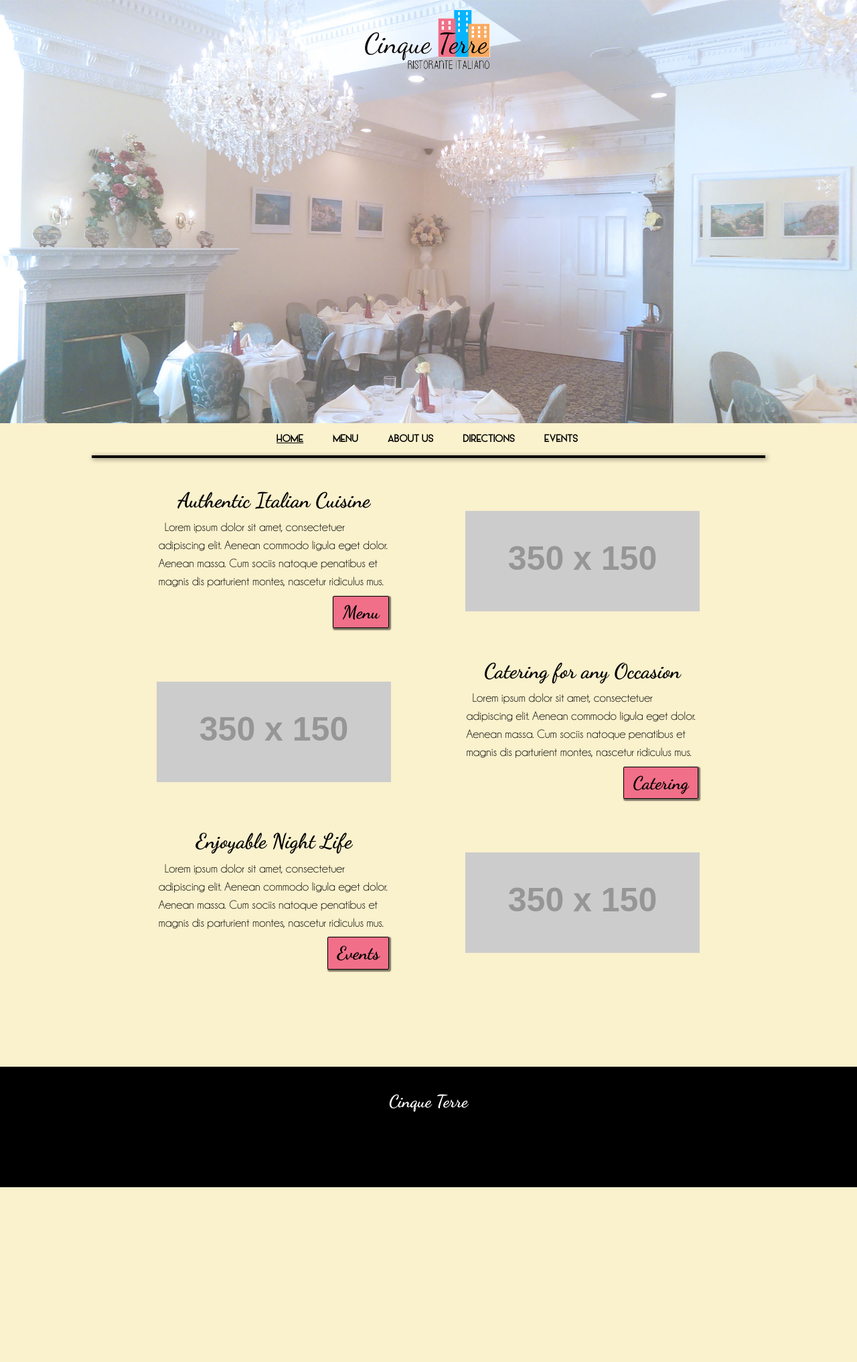
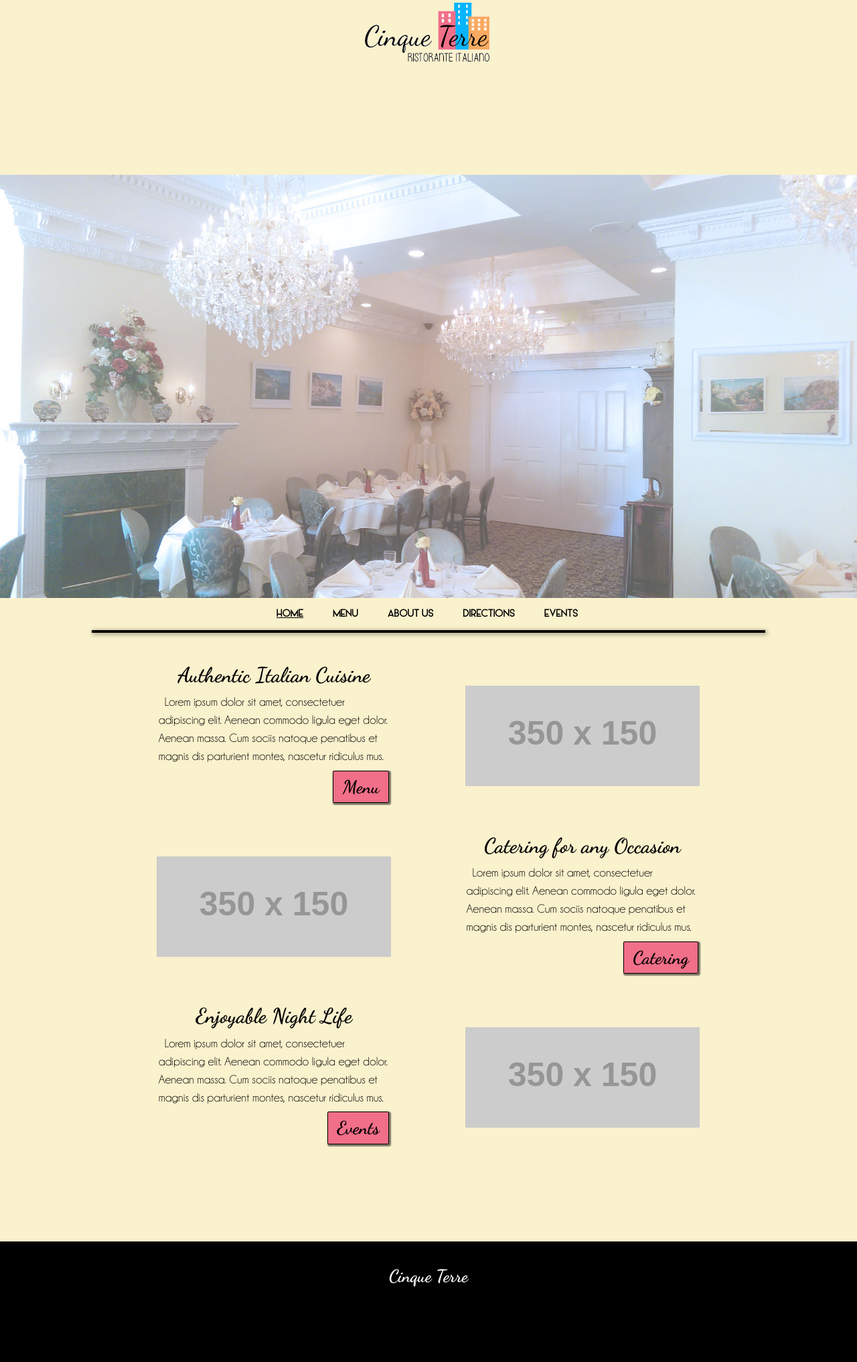
Before and after one commit to cinqueterreli/cinqueterre.github.io, a Jekyll site: the page built from 00index.html, in a window 1280 px wide. Shown: the whole page at 67% size. Built offline with Jekyll 4.4.1, drawn with Linux system fonts in a browser that asks for light colours; before the commit the page ends 1773 px from its top, so only the background shows below that.

Commit message:
drop logo to center

```diff
--- a/css/main.css
+++ b/css/main.css
@@ -153,7 +153,7 @@ hr {
 
 .site-logo {
 	max-width:200px;
-	margin: 0 auto -5.1em auto;
+	margin: 0 auto /* -5.1 */ 10em auto;
 }
 
 .site-title:hover {
```
